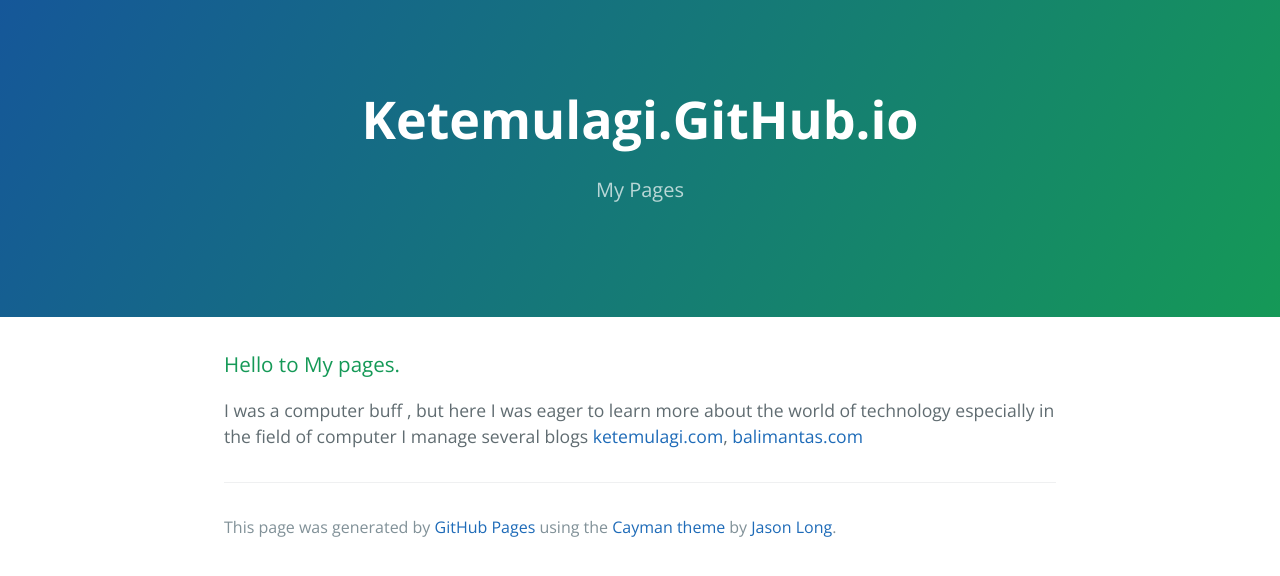
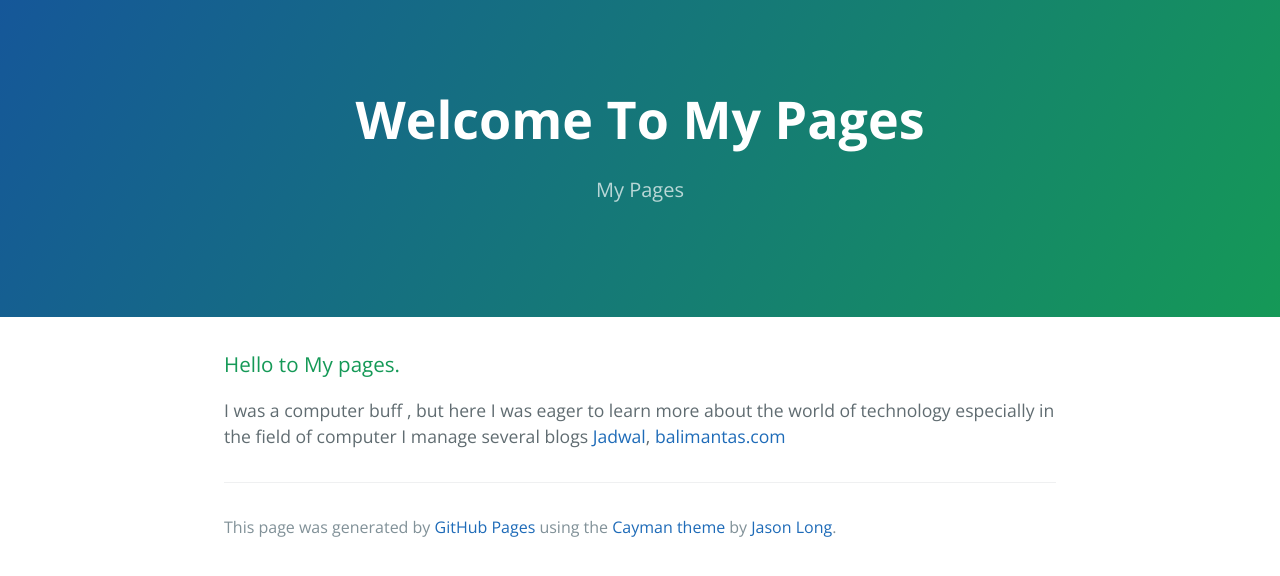
Before and after one commit to ketemulagi/ketemulagi.github.io, a plain HTML site: page index.html in a window 1280 px wide. Drawn offline with nearby package versions, Linux system fonts and the light colour scheme.

Commit message:
Update index.html

```diff
--- a/index.html
+++ b/index.html
@@ -11,7 +11,7 @@
   </head>
   <body>
     <section class="page-header">
-      <h1 class="project-name">Ketemulagi.GitHub.io</h1>
+      <h1 class="project-name">Welcome To My Pages</h1>
       <h2 class="project-tagline">My Pages</h2>
     </section>
 
@@ -20,7 +20,7 @@
 <a id="hello-to-my-pages" class="anchor" href="#hello-to-my-pages" aria-hidden="true"><span aria-hidden="true" class="octicon octicon-link"></span></a>Hello to My pages.</h3>
 
 <p>I was a computer buff , but here I was eager to learn more about the world of technology especially in the field of computer
-I manage several blogs <a href="http://ketemulagi.com/">ketemulagi.com</a>, <a href="http://balimantas.com/">balimantas.com</a></p>
+I manage several blogs <a href="http://ketemulagi.com/">Jadwal</a>, <a href="http://balimantas.com/">balimantas.com</a></p>
 
       <footer class="site-footer">
 
```
